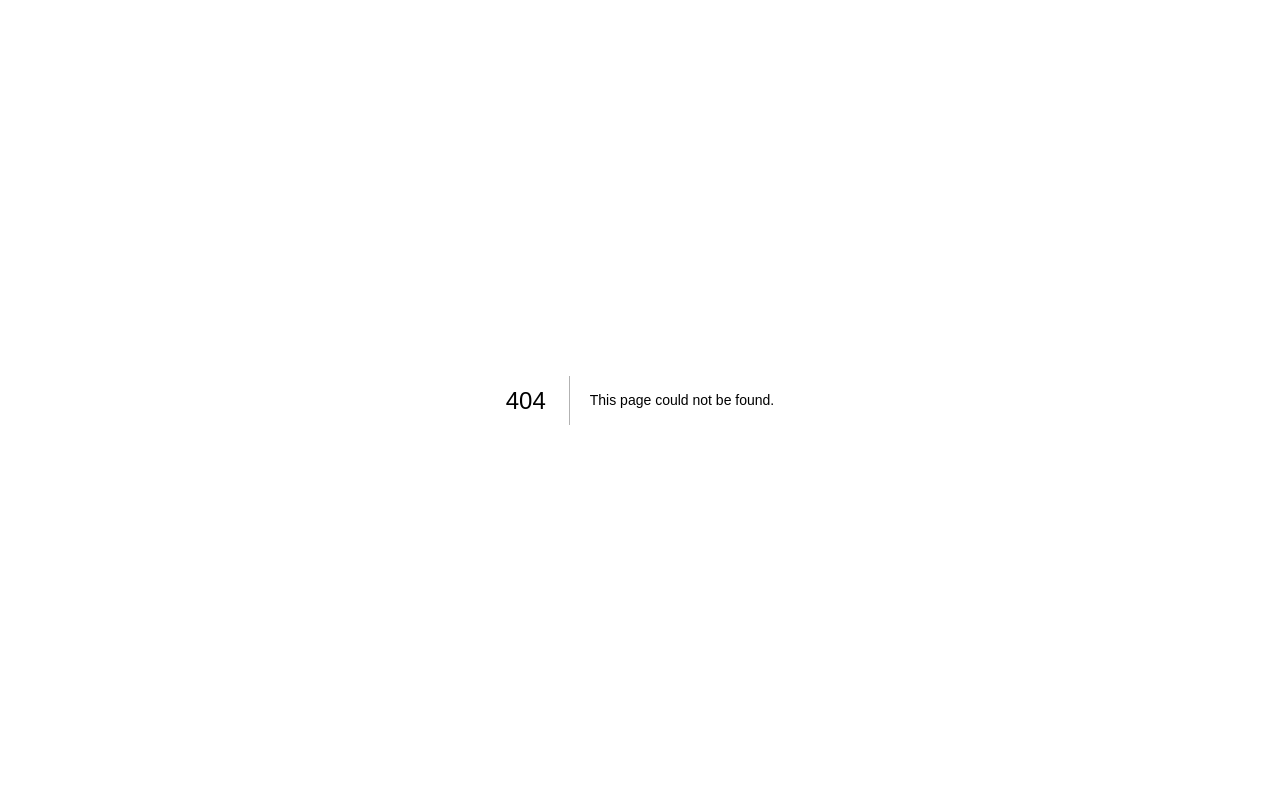
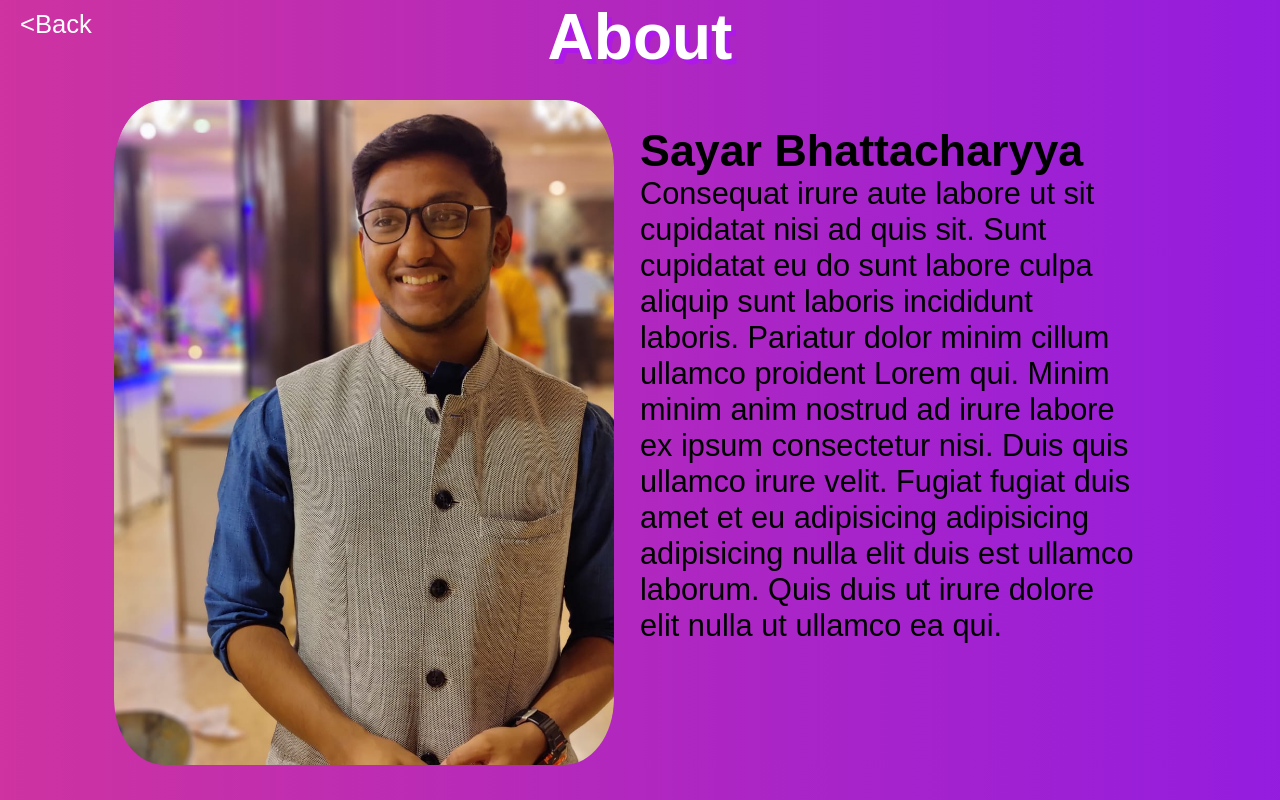
Before and after one commit to SayarB/Portfolio, a Next.js app: page /about in a window 1280 px wide. Before the commit this address had no page. Built offline with nearby package versions, Linux system fonts and the light colour scheme; a web font is replaced by a local one.

Commit message:
about page added

```diff
--- /dev/null
+++ b/pages/about.js
@@ -0,0 +1,35 @@
+import styles from "../styles/About.module.css";
+import Link from "next/link";
+import Head from "next/head";
+export default function about() {
+  return (
+    <div className={styles.container}>
+      <Head>
+        <title>About Sayar</title>
+        <meta name="description" content="Sayar' Portfolio Website" />
+        <link rel="icon" href="/favicon.ico" />
+      </Head>
+      <Link className={styles.back_link} href="/">
+        {"<Back"}
+      </Link>
+      <h1 className={styles.header_text}>About</h1>
+      <div className={styles.about_text_div}>
+        <div className={styles.about_image}>
+          <img src="my_image.jpg" alt="" className={styles.about_image} />
+        </div>
+        <div className={styles.about_text}>
+          <h1>Sayar Bhattacharyya</h1>
+          <p>
+            Consequat irure aute labore ut sit cupidatat nisi ad quis sit. Sunt
+            cupidatat eu do sunt labore culpa aliquip sunt laboris incididunt
+            laboris. Pariatur dolor minim cillum ullamco proident Lorem qui.
+            Minim minim anim nostrud ad irure labore ex ipsum consectetur nisi.
+            Duis quis ullamco irure velit. Fugiat fugiat duis amet et eu
+            adipisicing adipisicing adipisicing nulla elit duis est ullamco
+            laborum. Quis duis ut irure dolore elit nulla ut ullamco ea qui.
+          </p>
+        </div>
+      </div>
+    </div>
+  );
+}
--- a/pages/index.js
+++ b/pages/index.js
@@ -7,8 +7,8 @@ export default function Home() {
   return (
     <div className={styles.container}>
       <Head>
-        <title>Create Next App</title>
-        <meta name="description" content="Generated by create next app" />
+        <title>Sayar Bhattacharyya</title>
+        <meta name="description" content="Sayar' Portfolio Website" />
         <link rel="icon" href="/favicon.ico" />
       </Head>
       <div className={styles.social_links}>
@@ -31,7 +31,7 @@ export default function Home() {
       <div className={styles.navbar}>
         <Link href="projects">Projects</Link>
         <Link href="certificates">Certificate</Link>
-        <Link href="experience">Experience</Link>
+        <Link href="about">About</Link>
       </div>
     </div>
   );
--- a/pages/projects.js
+++ b/pages/projects.js
@@ -2,9 +2,15 @@ import styles from "../styles/Projects.module.css";
 import projects from "../projects.json";
 import ProjectCard from "../components/ProjectCard";
 import Link from "next/link";
+import Head from "next/head";
 export default function projectsPage() {
   return (
     <div className={styles.container}>
+      <Head>
+        <title>{"Sayar's Projects"}</title>
+        <meta name="description" content="Sayar' Portfolio Website" />
+        <link rel="icon" href="/favicon.ico" />
+      </Head>
       <Link className={styles.back_link} href="/">
         {"<Back"}
       </Link>
--- a/projects.json
+++ b/projects.json
@@ -1,21 +1,21 @@
 [
   {
     "title": "Coffee House",
-    "description": "Sint deserunt voluptate ut adipisicing ut sint excepteur laborum.",
+    "description": "A Chat Application with the help of firebase and firestore. Using React and CSS for UI. You can create Rooms which may have passwords and can invite friends to discuss over a topic",
     "stack": ["react", "firebase"],
     "github": "https://github.com/SayarB/QuizApp",
     "visit": "https://coffee-house-by-sayar.firebaseapp.com"
   },
   {
     "title": "Quiz App",
-    "description": "Sint deserunt voluptate ut adipisicing ut sint excepteur laborum.",
+    "description": "A quiz app with the help of OpenTriviaDB, NextJS MUI and CSS. You can Select Categories and number of questions and test your knowledge about the topic.",
     "stack": ["react", "nextjs", "mui"],
     "github": "https://github.com/SayarB/QuizApp",
     "visit": "https://quizzzer.vercel.app"
   },
   {
     "title": "Tic Tac 2",
-    "description": "Sint deserunt voluptate ut adipisicing ut sint excepteur laborum.",
+    "description": "A Realtime Multiplayer Tic-Tac-Toe game created with the power of Sockets, NextJS and NodeJS. You can create rooms or join rooms and play with your friends.",
     "stack": ["socketio", "express", "nextjs", "react"],
     "github": "https://github.com/SayarB/TicTac2",
     "visit": "https://tictac2.vercel.app"
--- /dev/null
+++ b/styles/About.module.css
@@ -0,0 +1,78 @@
+.container {
+  margin: 0;
+  width: 100%;
+  height: 100vh;
+  display: flex;
+  flex-direction: column;
+  overflow-y: scroll;
+  overflow-x: hidden;
+}
+
+.header_text {
+  font-size: 5rem;
+  color: black;
+  text-align: center;
+  color: #ffffff;
+  text-shadow: 5px 5px #ae19e9;
+}
+
+.container > a {
+  color: white;
+  font-size: 2rem;
+  position: absolute;
+  top: 10px;
+  left: 20px;
+}
+.about_text_div {
+  display: flex;
+  justify-content: center;
+  margin: 2rem;
+}
+.about_image {
+  flex: 0.7;
+  max-width: 500px;
+
+  overflow: hidden;
+  border-radius: 10%;
+}
+.about_image > img {
+  width: 100%;
+}
+.about_text {
+  flex: 1;
+  max-width: 500px;
+
+  margin: 2rem;
+}
+.about_text > h1 {
+  font-size: 3.5rem;
+}
+.about_text > p {
+  font-size: 2.4rem;
+}
+
+@media screen and (max-width: 712px) {
+  .about_image {
+    max-height: 50vh;
+  }
+
+  .about_text_div {
+    flex-direction: column;
+    align-items: center;
+  }
+  .about_text {
+    text-align: center;
+  }
+}
+
+@keyframes breathe {
+  0% {
+    background-position: left;
+  }
+  50% {
+    background-position: right;
+  }
+  100% {
+    background-position: left;
+  }
+}
--- a/styles/Projects.module.css
+++ b/styles/Projects.module.css
@@ -2,9 +2,8 @@
   margin: 0;
   width: 100%;
   height: 100vh;
-
-  background-size: 200vh;
-  background-image: linear-gradient(to bottom, #f34177 10%, #8b19e9);
+  overflow-y: scroll;
+  overflow-x: hidden;
 }
 
 .header_text {
--- a/styles/globals.css
+++ b/styles/globals.css
@@ -20,4 +20,20 @@ a {
 }
 html {
   font-size: clamp(10px, 1vw, 15px);
+  background-size: 200%;
+  background-image: linear-gradient(to right, #f34177 10%, #8b19e9);
+
+  animation: breathe 10s ease-out infinite;
+  overflow: hidden;
 }
+@keyframes breathe {
+  0% {
+    background-position: left;
+  }
+  50% {
+    background-position: right;
+  }
+  100% {
+    background-position: left;
+  }
+}
```
Also changed, not shown: pages/certificates.js (+14 -10 lines), styles/Card.module.css (+6 -1 lines), styles/Certificates.module.css (+44 -4 lines), styles/Home.module.css (+0 -14 lines), pages/experience.js (deleted), public/my_image.jpg (added).
